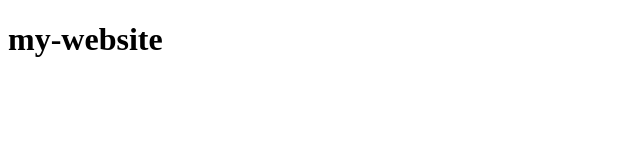
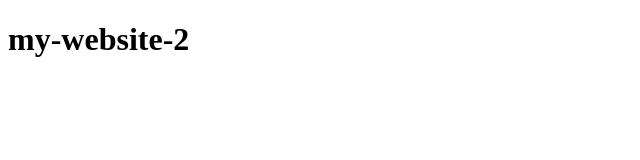
Before and after one commit to Faizan19007/my-website, a plain HTML site: page index.html in a window 1280 px wide. Shown: the full height of the page, 0-640 px from the left. Drawn offline with Linux system fonts and the light colour scheme.

Commit message:
sec commit

```diff
--- a/index.html
+++ b/index.html
@@ -6,6 +6,6 @@
     <title>Document</title>
 </head>
 <body>
-    <h1>my-website</h1>
+    <h1>my-website-2</h1>
 </body>
 </html>
```
